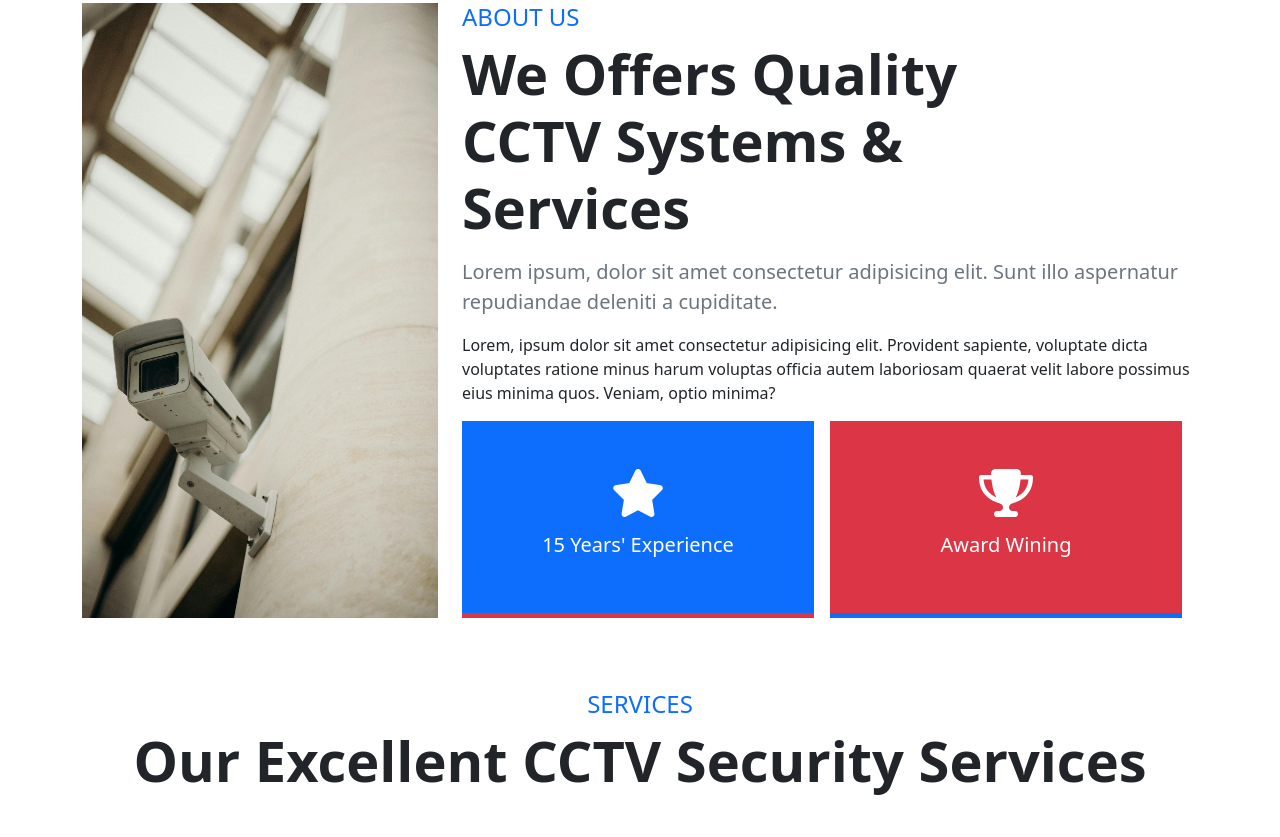
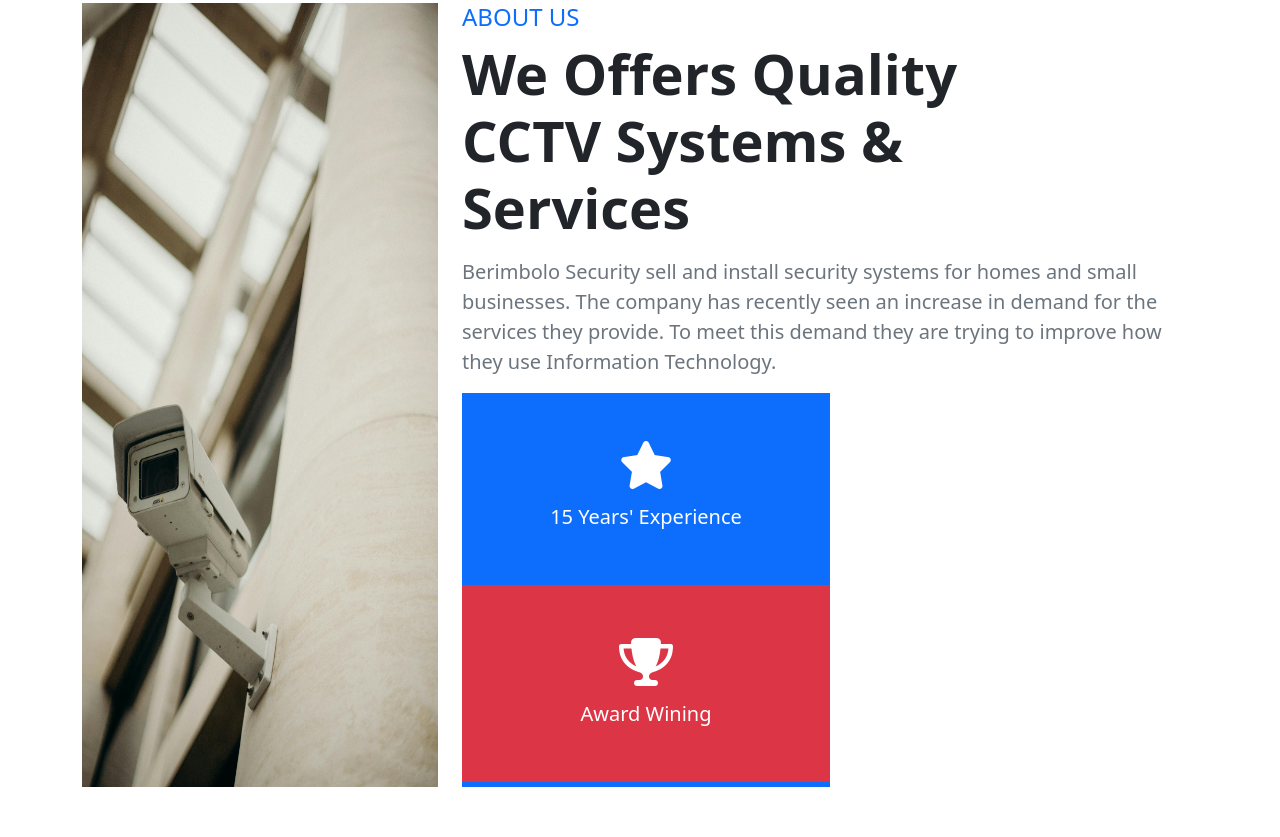
Before and after one commit to Abdoamroo91/Landing-page-for-a-security-company, a plain HTML site: page index.html in a window 1280 px wide. Shown: the part 845-1682 px from the top of the page. Drawn offline with Linux system fonts and the light colour scheme.

Commit message:
Update the description of the website

```diff
--- a/index.html
+++ b/index.html
@@ -56,9 +56,9 @@
                 <h4 class="text-primary">ABOUT US</h4>
 
                 <h3 class="display-4 fw-bold w-75">We Offers Quality CCTV Systems & Services</h3>
-                <p class="lead my-3 fw-medium text-secondary">Lorem ipsum, dolor sit amet consectetur adipisicing elit. Sunt illo aspernatur repudiandae deleniti a cupiditate.</p>
-                <p>Lorem, ipsum dolor sit amet consectetur adipisicing elit. Provident sapiente, voluptate dicta voluptates ratione minus harum voluptas officia autem laboriosam quaerat velit labore possimus eius minima quos. Veniam, optio minima?</p>
-                <div class="d-flex">
+                <p class="lead my-3 fw-medium text-secondary">Berimbolo Security sell and install security systems for homes and small businesses. The company has recently seen an increase in demand for the services they provide. To meet this demand they are trying to improve how they use Information Technology.</p>
+<!--                 <p>Lorem, ipsum dolor sit amet consectetur adipisicing elit. Provident sapiente, voluptate dicta voluptates ratione minus harum voluptas officia autem laboriosam quaerat velit labore possimus eius minima quos. Veniam, optio minima?</p>
+                <div class="d-flex"> -->
                     <div class="bg-primary p-5 text-white border-bottom border-danger border-5 text-center me-3 w-50">
                         <i class="fa-solid fa-star fa-3x mb-3"></i>
                         <h5>15 Years' Experience</h5>
```
